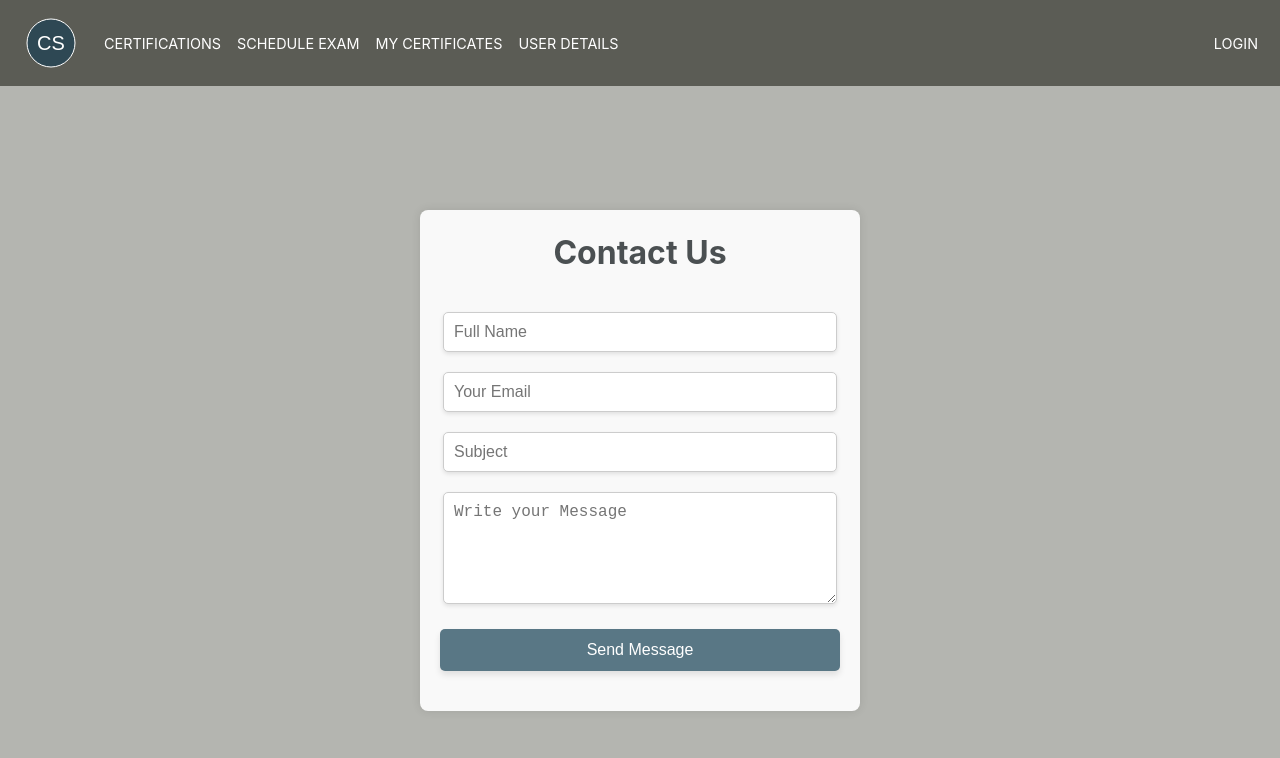
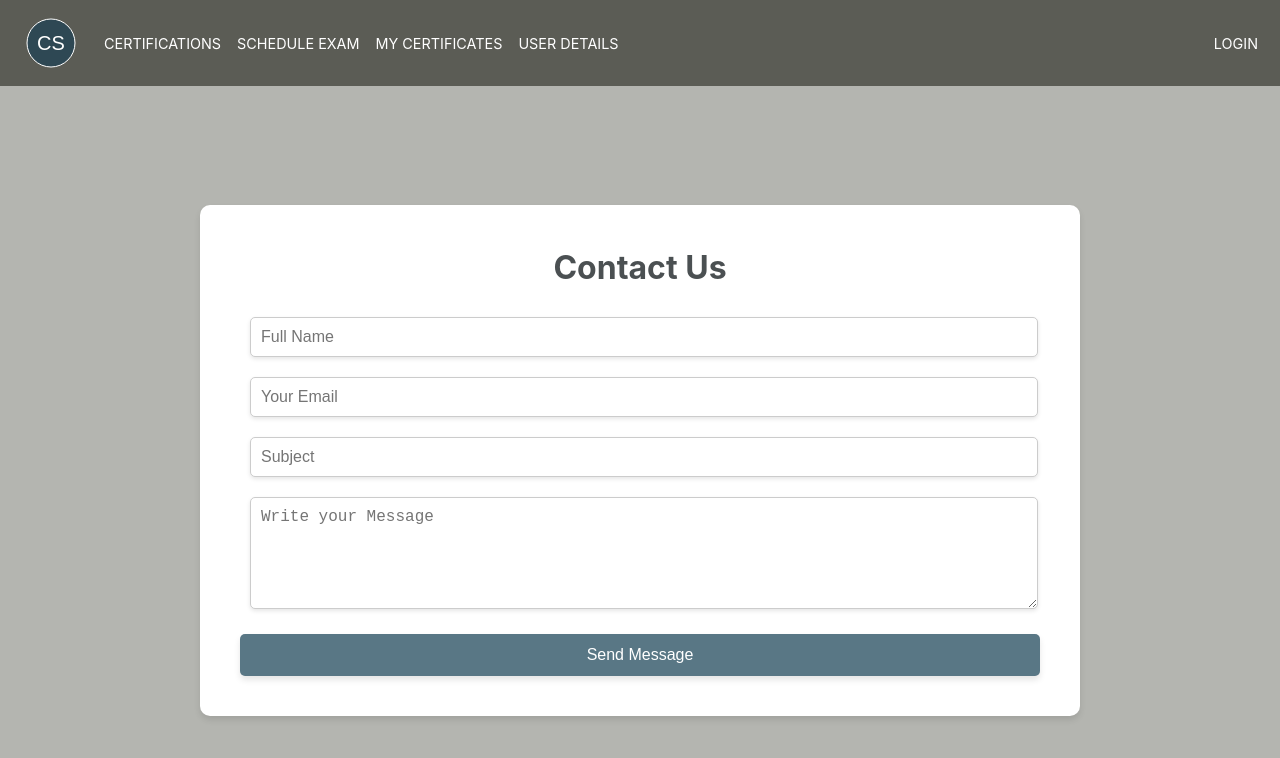
Before and after one commit to ppcbc/certstoreui, a React (Create React App) app: page /contact-us in a window 1280 px wide. Shown: the top 758 px of the page. Built offline with nearby package versions, Linux system fonts and the light colour scheme.

Commit message:
new css/js with new classnames

```diff
--- a/src/components/ContactUs.js
+++ b/src/components/ContactUs.js
@@ -12,9 +12,9 @@ function ContactUs() {
     message: ""
   });
 
-  const SERVICE_ID = "service_pcnlvdn";
-  const TEMPLATE_ID = "template_gzx3srk";
-  const PUBLIC_KEY = "J5azwiizeCADNy__Z";
+  const SERVICE_ID = "service_npme68t";
+  const TEMPLATE_ID = "template_gfbfryk";
+  const PUBLIC_KEY = "I5jkOGujZmwf2oE2s";
 
   const handleChange = e => {
     const { name, value } = e.target;
@@ -59,10 +59,10 @@ function ContactUs() {
   return (
     <form onSubmit={handleSubmit}>
       <div className="contactus-container">
-        <div className="add-box">
+        <div className="contactus-box">
           <h1 className="h1-form"> Contact Us </h1>
-          <div className="my-box">
-            <div className="my-inner-box">
+          <div className="mycontact-box">
+            <div className="my-inner-contactbox">
               <input
                 type="text"
                 id="name"
@@ -75,7 +75,7 @@ function ContactUs() {
               />
             </div>
 
-            <div className="my-inner-box">
+            <div className="my-inner-contactbox">
               <input
                 type="text"
                 id="email"
@@ -88,7 +88,7 @@ function ContactUs() {
               />
             </div>
 
-            <div className="my-inner-box">
+            <div className="my-inner-contactbox">
               <input
                 type="text"
                 id="subject"
@@ -100,7 +100,7 @@ function ContactUs() {
               />
             </div>
 
-            <div className="my-inner-box">
+            <div className="my-inner-contactbox">
               <textarea
                 id="message"
                 className="fadeIn second"
@@ -113,7 +113,7 @@ function ContactUs() {
               />
             </div>
 
-            <button type="submit" className="send-button">
+            <button type="submit" className="sendcontact-button">
               Send Message
             </button>
           </div>
--- a/src/css/ContactUs.css
+++ b/src/css/ContactUs.css
@@ -10,15 +10,15 @@
   position: relative; /* Enable precise positioning of child elements */
 }
 
-.add-box h1 {
+.contactus-box h1 {
   font-size: 2rem; /* Larger heading for the wider box */
   margin: 3px 10px; /* Space below the heading */
-  margin-bottom: 30px; /* Space below the heading */
+  margin-bottom: 20px; /* Space below the heading */
   color: var(--color8); /* Match the palette */
   text-align: center; /* Keep the heading centered */
 }
 
-.add-box {
+.contactus-box {
   background-color: var(--color1); /* White background for contrast */
   border-radius: 10px; /* Rounded corners */
   box-shadow: 0 4px 6px rgba(0, 0, 0, 0.1); /* Subtle shadow for depth */
@@ -28,7 +28,7 @@
   transform: translateY(20px); /* Slightly higher positioning */
 }
 
-.add-box-label {
+.contactus-box-label {
   /* font-size: 1.2rem; */
   font-size: 1.8rem;
   color: #4b5052;
@@ -36,8 +36,8 @@
   margin: 3px 10px;
 }
 
-.add-box input[type="text"],
-.add-box textarea {
+.mycontact-box input[type="text"],
+.mycontact-box textarea{
   flex: 1; /* Allow input/select to take available space */
   padding: 10px; /* Add padding for comfort */
   border: 1px solid #ccc; /* Subtle border */
@@ -49,14 +49,14 @@
   transition: border-color 0.3s ease, box-shadow 0.3s ease; /* Smooth interaction */
 }
 
-.add-box textarea:focus,
-.add-box input[type="text"]:focus {
+.contact-box textarea:focus,
+.contact-box input[type="text"]:focus {
   border-color: var(--color7); /* Highlight border on focus */
   box-shadow: 0 4px 6px rgba(0, 0, 0, 0.2); /* Enhanced shadow */
   outline: none; /* Remove default outline */
 }
 
-.add-box button {
+.contactus-box button {
   background-color: var(--color7); /* Blue button background */
   margin-top: 15px;
   color: white; /* White text color */
@@ -70,13 +70,13 @@
   box-shadow: 0 4px 6px rgba(0, 0, 0, 0.1); /* Subtle shadow */
 }
 
-.add-box button:hover {
+.mycontact-box button:hover {
   background-color: var(--color3); /* Darker blue on hover */
   transform: translateY(-2px); /* Slight lift on hover */
   font-weight: 600; /* Make text bolder on hover */
 }
 
-.my-inner-box {
+.my-inner-contactbox {
   display: flex;
   width: 98.5%;
   flex-direction: row; /* Keep elements on the same line */
@@ -85,50 +85,9 @@
   padding: 10px;
 }
 
-.add-exam-field {
-  display: flex;
-  flex-direction: column;
-  justify-content: space-around;
+.sendcontact-button {
   padding: 10px;
 }
-
-.userdetails-inner-box {
-  display: flex;
-  width: 98.5%;
-  flex-direction: row; /* Keep elements on the same line */
-  align-items: center; /* Align elements vertically */
-  justify-content: space-between;
-  padding: 10px;
-}
-
-.my-label {
-  display: flex;
-  flex-direction: row;
-  justify-content: space-between;
-  align-items: center;
-  gap: 8px;
-  width: 100%; /* Make the label take full width */
-}
-/* .add-box-label {
-  display: flex;
-  flex-direction: row;
-  justify-content: space-evenly;
-  align-items: center;
-} */
-
-.send-button {
-  padding: 10px;
-}
-
-input::-webkit-outer-spin-button,
-input::-webkit-inner-spin-button {
-  -webkit-appearance: none;
-  margin: 0;
-}
-
-/* input[type="number"] {
-  -moz-appearance: textfield;
-} */
 
 .align-left {
   text-align: left;
```
